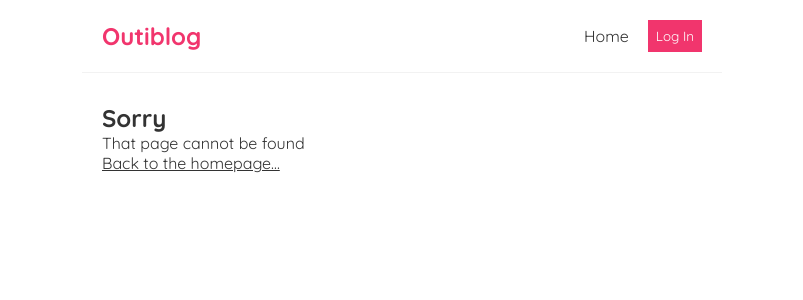
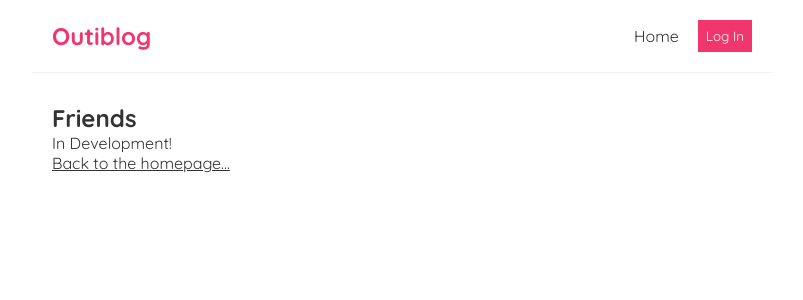
Before and after one commit to ethanoutangoun/Outiblog, a React (Create React App) app in the folder frontend/: page /friends in a window 1280 px wide. Shown: the top 300 px of the page, without its empty margins (238-1041 px from the left). Built offline with nearby package versions, Linux system fonts and the light colour scheme.

Commit message:
new width, window size listener friends route

```diff
--- a/frontend/src/App.js
+++ b/frontend/src/App.js
@@ -8,6 +8,8 @@ import BlogDetails from './BlogDetails';
 import Create from './Create';
 import NotFound from './NotFound';
 import { useAuth0 } from "@auth0/auth0-react";
+import Friends from './Friends';
+
 
 function App() {
 
@@ -35,6 +37,10 @@ function App() {
             <BlogDetails user = {user} isAuthenticated = {isAuthenticated} isLoading = {isLoading} loginWithRedirect = {loginWithRedirect}/>
         </Route>
 
+        <Route path="/friends">
+          <Friends />
+        </Route>
+
         <Route path="*">
             <NotFound />
           </Route>
--- /dev/null
+++ b/frontend/src/Friends.js
@@ -0,0 +1,12 @@
+import { Link } from "react-router-dom"
+
+const Friends = () => {
+    return (
+        <div>
+            <h2>Friends</h2>
+            <p>In Development!</p>
+            <Link to="/">Back to the homepage...</Link>
+        </div> );
+}
+
+export default Friends;
--- a/frontend/src/Home.js
+++ b/frontend/src/Home.js
@@ -1,13 +1,30 @@
 
 import BlogList from './BlogList';
 import useFetch from './useFetch';
-
+import { useState, useEffect } from 'react';
 
 const Home = ({ user, isAuthenticated, isLoading }) => {
 
     const blogUrl = 'https://radiant-gorge-79799-b57d03ac0ddd.herokuapp.com/api/blogs'
 
     const { data: blogs, isPending, error } = useFetch(blogUrl)
+     const [screenWidth, setScreenWidth] = useState(window.innerWidth);
+
+    // Function to update the screen width state
+    const updateScreenWidth = () => {
+        setScreenWidth(window.innerWidth);
+    };
+
+    useEffect(() => {
+        // Add a listener to window resize events
+        window.addEventListener('resize', updateScreenWidth);
+
+        // Clean up the event listener when the component unmounts
+        return () => {
+        window.removeEventListener('resize', updateScreenWidth);
+        };
+    }, []);
+
 
 
 
@@ -21,6 +38,10 @@ const Home = ({ user, isAuthenticated, isLoading }) => {
             { isPending && <div>Loading...</div> }
             {blogs && <BlogList blogs = {blogs} title = {"All Blogs"}/>}
 
+
+
+            {screenWidth < 100 && <div>Hello</div>}
+
         </div>
      );
 }
--- a/frontend/src/Navbar.js
+++ b/frontend/src/Navbar.js
@@ -18,13 +18,9 @@ const Navbar = ({ user, isAuthenticated, isLoading }) => {
 
             <div className="links">
                 <Link to="/" draggable={false}>Home</Link>
-                { isAuthenticated && <Link
+                { isAuthenticated && <Link to="/friends" draggable={false} disabled>Friends</Link>}
+                { isAuthenticated && <Link to="/create" draggable={false} disabled>New Blog</Link>}
 
-                    to="/create"
-                    draggable={false}
-                    disabled
-                    >
-                            New Blog</Link>}
 
 
 
--- a/frontend/src/index.css
+++ b/frontend/src/index.css
@@ -14,7 +14,7 @@
   padding: 20px;
   display: flex;
   align-items: center;
-  max-width: 600px;
+  max-width: 700px;
   margin: 0 auto;
   border-bottom: 1px solid #f2f2f2;
 
@@ -34,7 +34,7 @@
   color: #f1356d;
 }
 .content {
-  max-width: 600px;
+  max-width: 700px;
   margin: 10px auto;
   padding: 20px;
 }
```
